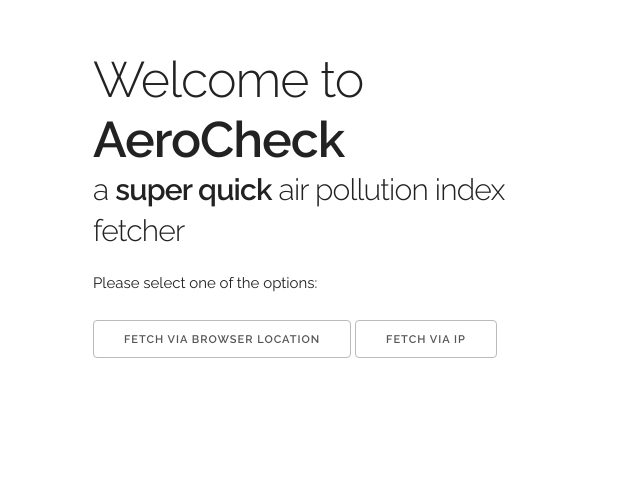
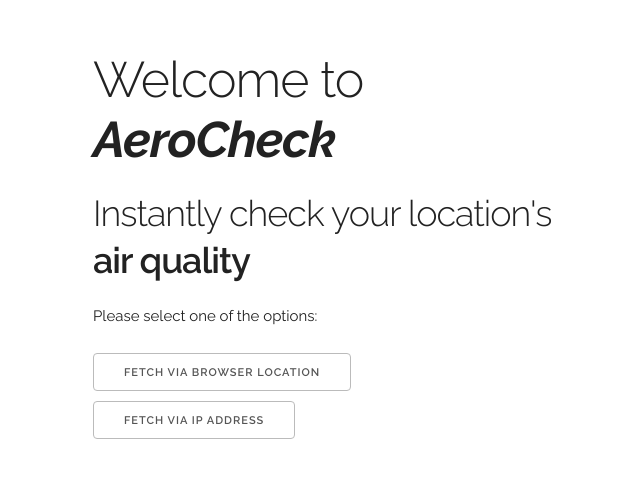
Before and after one commit to mooncos/js-aerocheck, a plain HTML site: page index.html in a window 1280 px wide. Shown: the part 190-668 px from the top of the page, without its empty margins (67-707 px from the left). Drawn offline with nearby package versions, Linux system fonts and the light colour scheme.

Commit message:
commit production

```diff
--- a/css/main.css
+++ b/css/main.css
@@ -12,12 +12,10 @@
 
 #error {
     color: red;
-}
-
-.welcome-title {
-    margin-bottom: 0px;
+    font-weight: bold;
 }
 
 .logo {
-    font-weight: 600;
+    font-weight: 700;
+    font-style: italic;
 }
--- a/index.html
+++ b/index.html
@@ -1,12 +1,13 @@
 <!DOCTYPE html>
 <html lang="en">
+
 <head>
 
   <!-- Basic Page Needs
   –––––––––––––––––––––––––––––––––––––––––––––––––– -->
   <meta charset="utf-8">
   <title>AeroCheck</title>
-  <meta name="description" content="Instantly check your location's air quality.">
+  <meta name="description" content="Instantly check your location's air quality">
   <meta name="author" content="margobra8">
 
   <!-- Mobile Specific Metas
@@ -15,7 +16,7 @@
 
   <!-- FONT
   –––––––––––––––––––––––––––––––––––––––––––––––––– -->
-  <link href="https://fonts.googleapis.com/css?family=Raleway:400,300,600" rel="stylesheet" type="text/css">
+  <link href="https://fonts.googleapis.com/css?family=Raleway:400,300,600,700i" rel="stylesheet" type="text/css">
 
   <!-- CSS
   –––––––––––––––––––––––––––––––––––––––––––––––––– -->
@@ -28,6 +29,7 @@
   <link rel="icon" type="image/png" href="images/favicon.png">
 
 </head>
+
 <body>
 
   <!-- Primary Page Layout
@@ -37,14 +39,15 @@
       <div class="one-half column" style="margin-top: 25%">
         <div id="welcome" class="">
           <h1 class="welcome-title">Welcome to <span class="logo">AeroCheck</span></h1>
-            <h4>a <strong>super quick</strong> air pollution index fetcher</h3>
+          <h3>Instantly check your location's <strong>air quality</strong></h3>
             <p>Please select one of the options: </p>
             <button onclick="obtenerLocalizacion()">Fetch via Browser Location</button>
-            <button onclick="ipLocalizacion()">Fetch via IP</button>
-            <p id="error" class=""></p>
+            <button onclick="ipLocalizacion()">Fetch via IP address</button>
+            <p id="error" class="hidden-element"></p>
         </div>
         <div id="main" class="hidden-element">
           <h1 class="header logo">AeroCheck</h1>
+          <h4>Nearest station:</h4>
           <h2 id="loc">{{ location }}</h2>
           <p id="aqi">{{ aqi.int }}</p>
         </div>
@@ -60,4 +63,5 @@
   <!-- End Document
   –––––––––––––––––––––––––––––––––––––––––––––––––– -->
 </body>
+
 </html>
--- a/js/main.js
+++ b/js/main.js
@@ -9,12 +9,14 @@ function obtenerLocalizacion() {
     if (navigator.geolocation) {
         navigator.geolocation.getCurrentPosition(procesarPosicion, showError);
     } else {
+        errorText.className = "";
         errorText.innerHTML = "Geolocation is not supported by this browser.";
     }
 }
 
 function showError(error) {
-    switch(error.code) {
+    errorText.className = "";
+    switch (error.code) {
         case error.PERMISSION_DENIED:
             errorText.innerHTML = "User denied the request for Geolocation."
             break;
@@ -79,7 +81,7 @@ function mostrarValores(aqiParam, cityParam) {
 
 function hacerGetHTTP(laURL) {
     var xmlHttp = new XMLHttpRequest();
-    xmlHttp.open( "GET", laURL, false );
-    xmlHttp.send( null );
+    xmlHttp.open("GET", laURL, false);
+    xmlHttp.send(null);
     return xmlHttp.responseText;
 }
```
Lines whose indentation alone changed are shown as unchanged.
